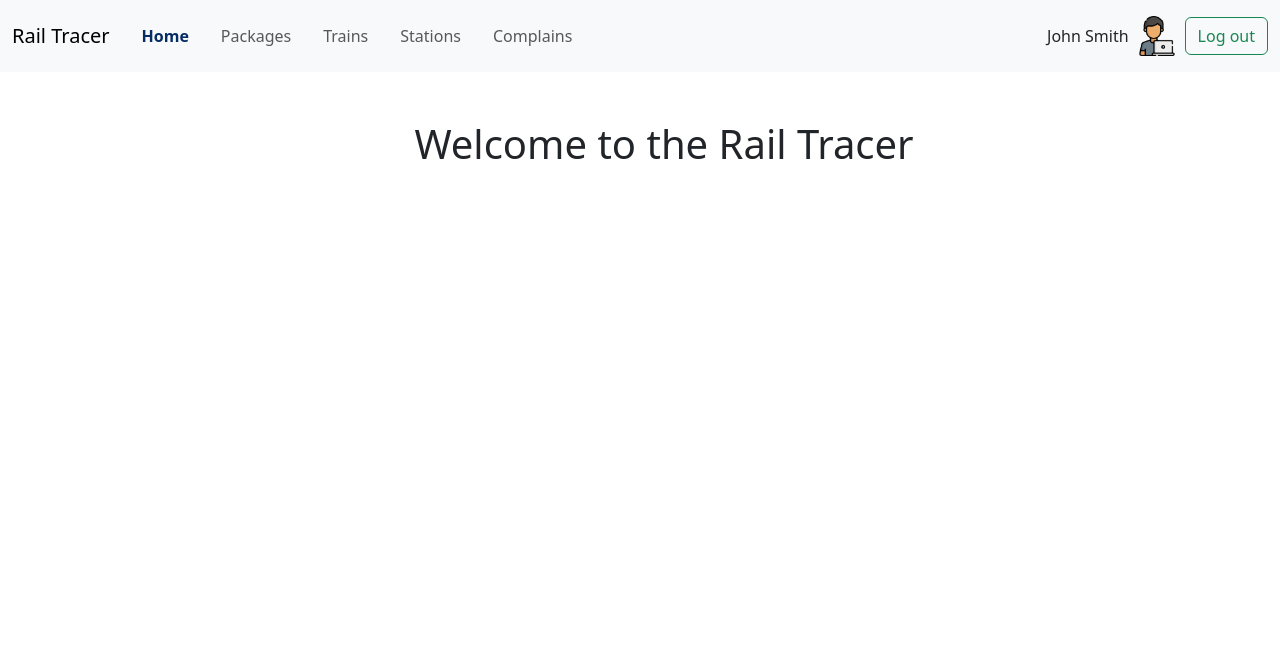
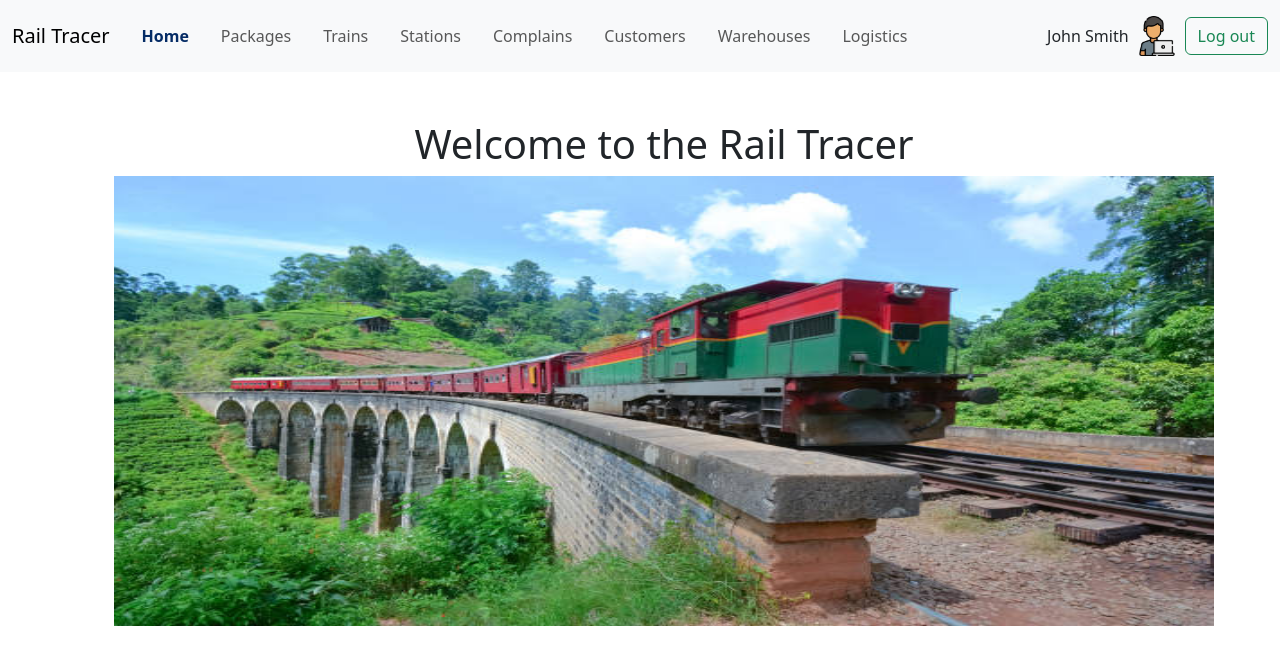
Before and after one commit to Chamalka1/Railtracer-FE, a React (Create React App) app: page / in a window 1280 px wide. Shown: the top 664 px of the page. Built offline with nearby package versions, Linux system fonts and the light colour scheme.

Commit message:
Updated admin

```diff
--- a/src/pages/Home/Home.jsx
+++ b/src/pages/Home/Home.jsx
@@ -2,6 +2,12 @@ export const Home = () => {
   return (
     <div>
       <h1>Welcome to the Rail Tracer</h1>
+      <img
+        src="train.jpg"
+        classNames="custom-img"
+        alt="train"
+        style={{ width: "1100px", height: "450px" }}
+      ></img>
     </div>
   );
 };
--- a/src/pages/TrainStation/TrainStation.jsx
+++ b/src/pages/TrainStation/TrainStation.jsx
@@ -3,7 +3,6 @@ import { getStations } from "../services/stationApi";
 import { Link } from "react-router-dom";
 
 export const TrainStation = () => {
-
   const [stations, setStations] = useState([]);
 
   useEffect(() => {
--- a/src/pages/components/NavBar.jsx
+++ b/src/pages/components/NavBar.jsx
@@ -8,6 +8,9 @@ export const NavBar = () => {
     { name: "Trains", ref: "/trains" },
     { name: "Stations", ref: "/stations" },
     { name: "Complains", ref: "/complains" },
+    { name: "Customers", ref: "/customers" },
+    { name: "Warehouses", ref: "/warehouses" },
+    { name: "Logistics", ref: "/ogistics" },
   ];
   return (
     <nav className="navbar navbar-expand-lg bg-body-tertiary">
```
Also changed, not shown: public/404.png (added), public/train.jpg (added).
